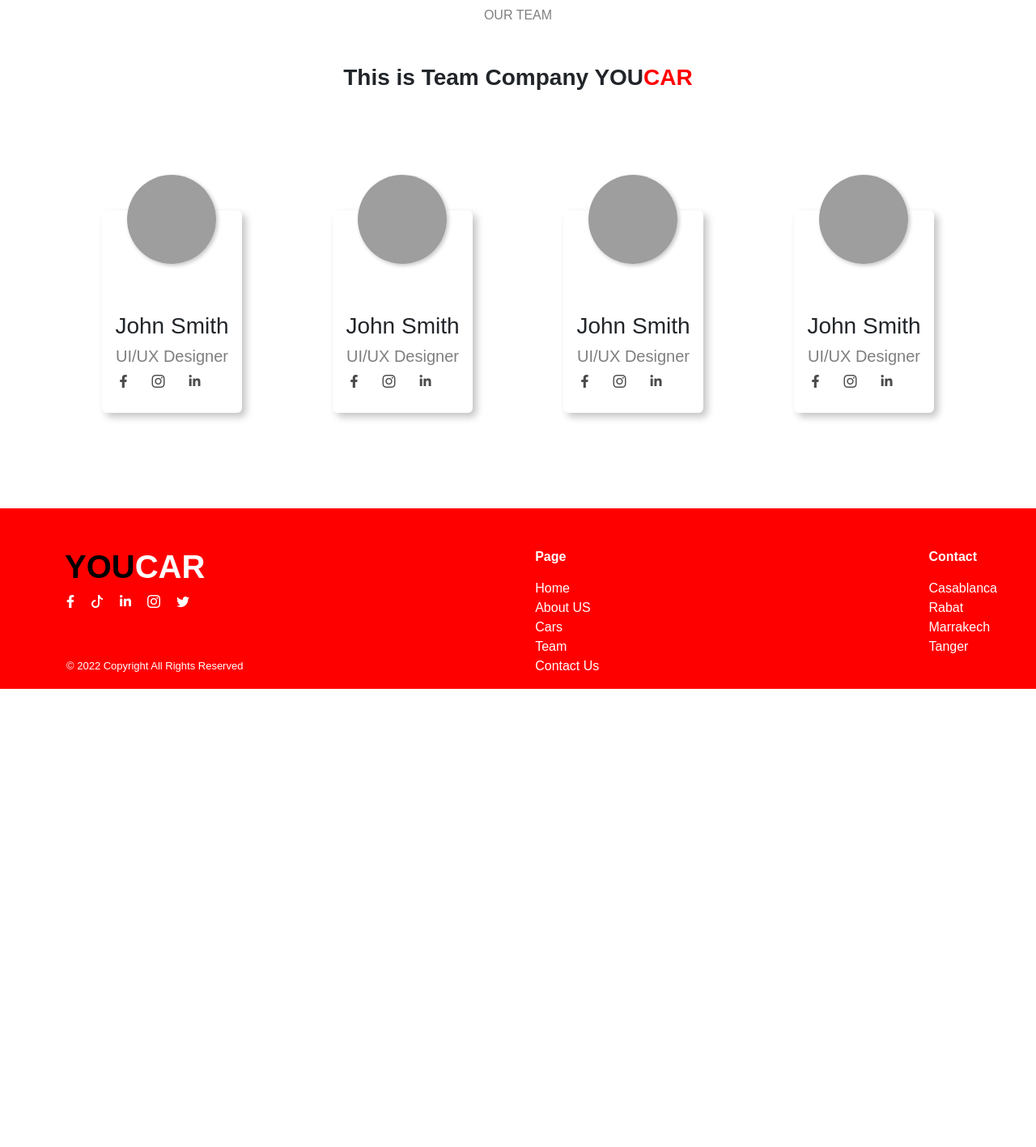
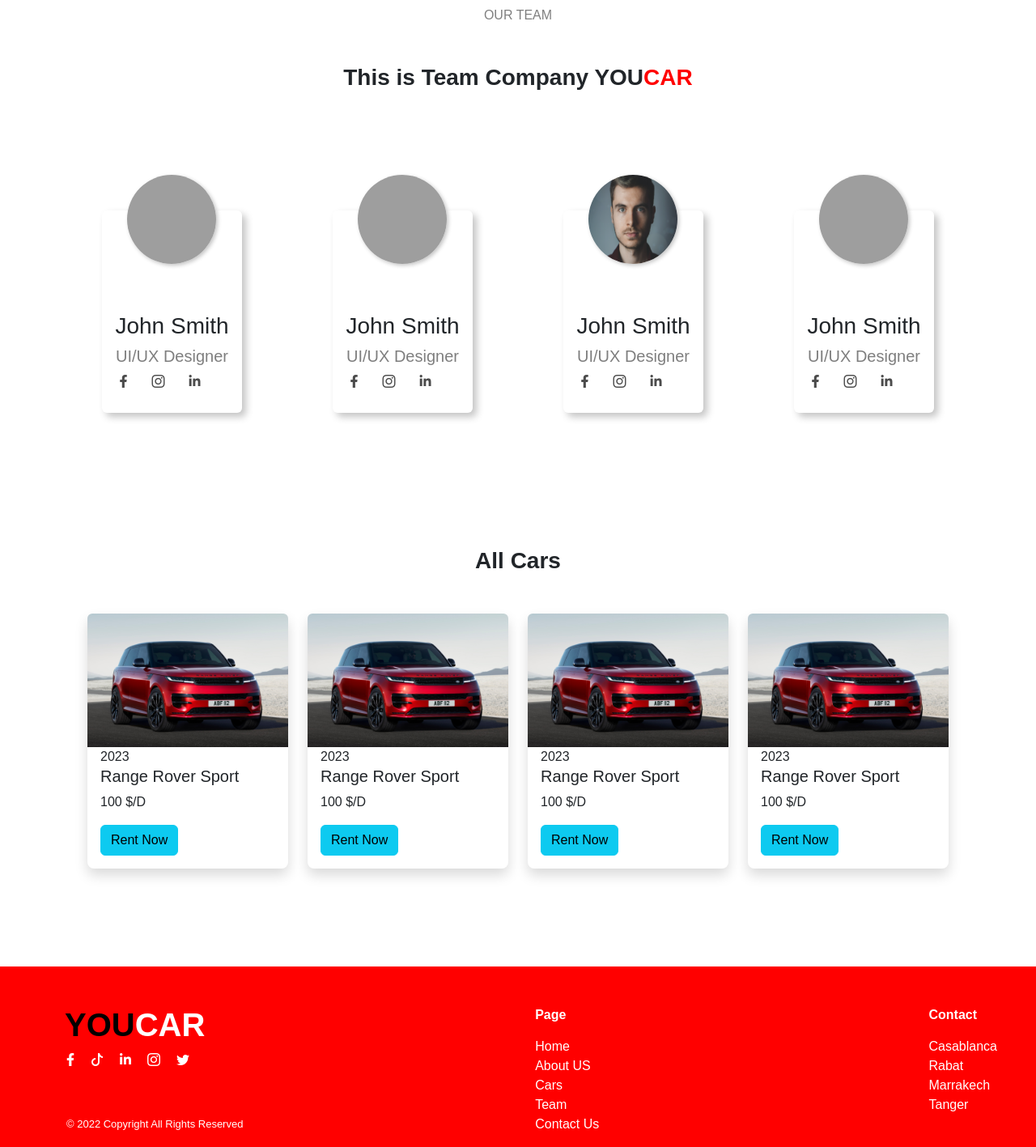
Before and after one commit to ElbouhmydyAbdelmoughit/Rental-Cars, a PHP site: page /RentalCars/ in a window 1280 px wide. Shown: the part 1200-2617 px from the top of the page at 81% size. Before the commit the page ends 2051 px from the top, so only its background shows below. Run offline with PHP 8.4, Linux system fonts and the light colour scheme; data that the repository does not hold is empty; some libraries are stand-ins or nearby versions; grey boxes are pictures that could not be loaded.

Commit message:
create page all cars

```diff
--- a/app/views/inc/footer.php
+++ b/app/views/inc/footer.php
@@ -14,7 +14,7 @@
     </ul>
     <ul>
       <li>Page</li>
-      <li><a href="#home">Home</a></li>
+      <li><a href="#landingPage">Home</a></li>
       <li><a href="#about">About US</a></li>
       <li>Cars</li>
       <li><a href="#team">Team</a></li>
--- a/app/views/pages/index.php
+++ b/app/views/pages/index.php
@@ -1,26 +1,23 @@
 <?php require APPROOT . '/views/inc/header.php'; ?>
-<!-----------section landing page----------------->
+<!-- ================= section Landing page ===================-->
 <div class="home container-fliud bg-white my-4" id="landingPage">
   <div class="d-flex col-12 text-md-wrap ">
-    <!-----------section1 landing page text and button----------------->
     <div class="col-12 col-lg-6 text-start" id="section1_landing">
       <div class="contact_section1">
         <h1 class="col-11 text-wrap" id="text_primary_landing"><?= $data['title'] ?></h1>
         <button type="button" class="btn" id="btn_section1"> Continue</button>
       </div>
     </div>
-    <!-----------section2 landing page image----------------->
     <div class="col-12 col-lg-6" id="section2_landing">
-      <img src="assets/img/img-body.png" class=" d-none d-md-block " id="img_body_landing_page"
-        alt="image landing page">
+      <img src="assets/img/img-body.png" class=" d-none d-md-block " id="img_body_landing_page" alt="image landing page">
     </div>
   </div>
 </div>
+<!-- ================= section About page ===================-->
 <div class="container" id="about" data-aos="fade-up" data-aos-duration="1000">
   <div class="row col-12 text-wrap d-md-flex d-block">
     <div class="col-6" id="image_about">
-      <img class="img-fluid w-100 img-responcive d-none d-md-block" src="assets/img/img_about.jpg" alt="image about"
-        id="img">
+      <img class="img-fluid w-100 img-responcive d-none d-md-block" src="assets/img/img_about.jpg" alt="image about" id="img">
     </div>
     <div class="col-12 col-md-6 text-start text-center text-md-start">
       <span>About Us</span>
@@ -33,6 +30,7 @@
     </div>
   </div>
 </div>
+<!-- ================= section Our Team page ===================-->
 <div class="team text-center py-5" id="team" data-aos="fade-up" data-aos-duration="1000">
   <div class="container text-center">
     <div class="row title">
@@ -57,7 +55,7 @@
       <div class="contant_card col-12 col-lg-3 col-md-6">
         <div class="card">
           <div class="card-body">
-            <img src="assets\img\team1.jpg" alt="image team" class="img-fluid  w-50">
+            <img src="assets\img\team4.jpg" alt="image team" class="img-fluid  w-50">
             <h3 class="">John Smith</h3>
             <h5 class="">UI/UX Designer</h5>
             <div class="icons d-flex align-contant-center justify-content-center">
@@ -71,7 +69,7 @@
       <div class="contant_card col-12 col-lg-3 col-md-6">
         <div class="card">
           <div class="card-body">
-            <img src="assets\img\team1.jpg" alt="image team" class="img-fluid  w-50">
+            <img src="assets\img\team2.jpg" alt="image team" class="img-fluid  w-50">
             <h3 class="">John Smith</h3>
             <h5 class="">UI/UX Designer</h5>
             <div class="icons d-flex align-contant-center justify-content-center">
@@ -85,7 +83,7 @@
       <div class="contant_card col-12 col-lg-3 col-md-6">
         <div class="card">
           <div class="card-body">
-            <img src="assets\img\team1.jpg" alt="image team" class="img-fluid  w-50">
+            <img src="assets\img\team3.jpg" alt="image team" class="img-fluid  w-50">
             <h3 class="">John Smith</h3>
             <h5 class="">UI/UX Designer</h5>
             <div class="icons d-flex align-contant-center justify-content-center">
@@ -100,4 +98,59 @@
   </div>
 </div>
 </div>
+<!-- ================= section All Cars page ===================-->
+<div class="" id="cars" data-aos="fade-up" data-aos-duration="1000">
+  <div class="container text-center mb-5">
+    <div class="title">
+      <h3 class="fw-bold my-5">All Cars</h3>
+    </div>
+    <div class="row text-center mb-5">
+      <div class="contant_cars col-12 col-lg-3 col-md-6 text-start">
+        <div class="cars shadow rounded-3">
+          <img class="card-img-top rounded-top" src="assets\img\Range_Sport.jpg" alt="Card image Range Rover Sport">
+          <div class="card-body px-3 pb-3">
+            <span>2023</span>
+            <h5>Range Rover Sport</h5>
+            <p>100 $/D</p>
+            <a href="#" class="btn btn-info">Rent Now</a>
+          </div>
+        </div>
+      </div>
+      <div class="contant_cars col-12 col-lg-3 col-md-6 text-start">
+        <div class="cars shadow rounded-3">
+          <img class="card-img-top rounded-top" src="assets\img\Range_Sport.jpg" alt="Card image Range Rover Sport">
+          <div class="card-body px-3 pb-3">
+            <span>2023</span>
+            <h5>Range Rover Sport</h5>
+            <p>100 $/D</p>
+            <a href="#" class="btn btn-info">Rent Now</a>
+          </div>
+        </div>
+      </div>
+      <div class="contant_cars col-12 col-lg-3 col-md-6 text-start">
+        <div class="cars shadow rounded-3">
+          <img class="card-img-top rounded-top" src="assets\img\Range_Sport.jpg" alt="Card image Range Rover Sport">
+          <div class="card-body px-3 pb-3">
+            <span>2023</span>
+            <h5>Range Rover Sport</h5>
+            <p>100 $/D</p>
+            <a href="#" class="btn btn-info">Rent Now</a>
+          </div>
+        </div>
+      </div>
+      <div class="contant_cars col-12 col-lg-3 col-md-6 text-start">
+        <div class="cars shadow rounded-3">
+          <img class="card-img-top rounded-top" src="assets\img\Range_Sport.jpg" alt="Card image Range Rover Sport">
+          <div class="card-body px-3 pb-3">
+            <span>2023</span>
+            <h5>Range Rover Sport</h5>
+            <p>100 $/D</p>
+            <a href="#" class="btn btn-info">Rent Now</a>
+          </div>
+        </div>
+      </div>
+    </div>
+  </div>
+</div>
+</div>
 <?php require APPROOT . '/views/inc/footer.php'; ?>
```
Also changed, not shown: public/assets/css/style.css, public/assets/img/Range_Sport.jpg (renamed from public/assets/img/Land_Rover_Range_Rover_Sport_2023.jpg), public/assets/img/pexels-justin-shaifer-1222271.jpg (deleted), public/assets/img/team2.jpg (renamed from public/assets/img/pexels-simon-robben-614810.jpg), public/assets/sass/style.scss, 4 other files.
